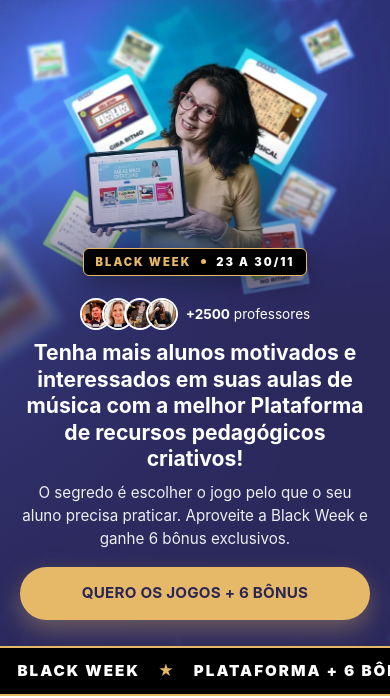
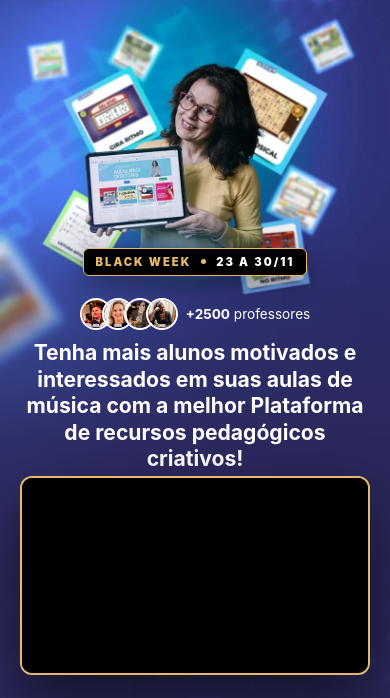
Before and after one commit to spectusmkt/black-week-jogos, a plain HTML site: page index.html in a window 390 px wide. Shown: the part 135-833 px from the top of the page. Drawn offline with Linux system fonts and the light colour scheme.

Commit message:
Vídeo da VTurb no topo (computador e celular)
Co-Authored-By: Claude Opus 5.5 <noreply@anthropic.com>

```diff
--- a/index.html
+++ b/index.html
@@ -70,6 +70,7 @@ src="https://www.facebook.com/tr?id=4709244815771841&ev=PageView&noscript=1"/ lo
 <meta name="twitter:card" content="summary_large_image">
 <meta name="twitter:image" content="https://blackweek.jogospedagogicosmusicais.com.br/img/compartilhar.jpg">
 <link rel="icon" href="img/logo-jpm.png">
+<link rel="preconnect" href="https://scripts.converteai.net" crossorigin>
 <link rel="preload" as="image" href="img/08c591dc08fec71bf85ce9ec909ac1be.webp" media="(max-width:760px)" fetchpriority="high">
 <style>
 /* ============================================================
@@ -454,12 +455,7 @@ body.com-ancora .sem-ancora{display:none!important}
 /* hero: texto + vídeo (desktop) */
 .hero-grid{display:grid;grid-template-columns:1fr 1.05fr;gap:40px;align-items:center;margin-top:30px}
 .hero-grid .hero-txt{margin-top:0}
-.vsl{position:relative;aspect-ratio:16/9;border-radius:16px;overflow:hidden;background:#000;border:3px solid var(--amarelo);box-shadow:0 26px 60px rgba(0,0,0,.55)}
-.vsl iframe,.vsl video{position:absolute;inset:0;width:100%;height:100%;border:0}
-.vsl-ph{position:absolute;inset:0;display:flex;flex-direction:column;align-items:center;justify-content:center;gap:8px;text-align:center;color:#fff;background:radial-gradient(circle at 50% 40%,rgba(91,84,166,.85),rgba(20,16,40,.95))}
-.vsl-ph .play{width:74px;height:74px;border-radius:50%;background:var(--amarelo);color:#000;display:flex;align-items:center;justify-content:center;font-size:1.7rem;padding-left:5px;box-shadow:0 0 0 10px rgba(230,185,104,.18);margin-bottom:6px}
-.vsl-ph b{font-size:1.1rem}
-.vsl-ph small{font-size:.8rem;opacity:.7}
+.vsl{position:relative;border-radius:16px;overflow:hidden;background:#000;border:3px solid var(--amarelo);box-shadow:0 26px 60px rgba(0,0,0,.55)}
 @media(min-width:761px){
   .hero{background:radial-gradient(circle at 76% 48%,rgba(140,130,235,.55) 0%,rgba(140,130,235,0) 42%),radial-gradient(circle at 8% 100%,rgba(230,185,104,.16) 0%,rgba(230,185,104,0) 38%),linear-gradient(155deg,#453e86 0%,var(--roxo-esc) 45%,#1d1838 100%)}
   .hero-bg{display:none}
@@ -468,14 +464,18 @@ body.com-ancora .sem-ancora{display:none!important}
   .hero .wrap{padding-bottom:48px}
 }
 @media(max-width:760px){
-  .hero-grid{display:block;margin-top:0}
-  .vsl{display:none}
+  .hero-grid{display:flex;flex-direction:column;align-items:stretch;gap:0;margin-top:0}
+  .hero-grid .hero-txt{display:contents}
+  .hero-grid .hero-txt>*{order:1;align-self:center}
+  .hero-grid .hero-txt>h1,.hero-grid .hero-txt>p{align-self:stretch}
+  .hero-grid .hero-txt>h1~*{order:3}
+  .vsl{order:2;margin:4px 0 16px;border-width:2px;border-radius:12px}
   .hero:after{background:linear-gradient(180deg,rgba(43,38,85,0) 30%,rgba(43,38,85,.75) 55%)}
   .hero .wrap{padding-top:10px;padding-bottom:26px}
   .hero-top .logo{height:46px;margin:0}
   .hero-bg,.hero-pessoa{background-size:100% auto;background-position:center 20px}
   .hero-pessoa{-webkit-mask-image:radial-gradient(ellipse 130px 175px at 50% 200px,#000 60%,transparent 100%);mask-image:radial-gradient(ellipse 130px 175px at 50% 200px,#000 60%,transparent 100%)}
-  .hero-grid .hero-txt{margin-top:270px}
+  .hero-grid{padding-top:270px}
   .hero .bw-selo{margin-bottom:10px;padding:5px 12px;font-size:.7rem;letter-spacing:2px}
   .prof{margin-bottom:10px;gap:8px}
   .prof .av img{width:32px;height:32px;margin-left:-10px}
@@ -666,11 +666,9 @@ footer a{color:var(--amarelo)}
       <p>O segredo é escolher o jogo pelo que o seu aluno precisa praticar. Aproveite a Black Week e ganhe 6 bônus exclusivos.</p>
       <a href="#planos" class="btn btn--amarelo">Quero os jogos + 6 bônus</a>
     </div>
-    <!-- VÍDEO (VTurb) — só no computador.
-         Quando o vídeo estiver na VTurb, apague o bloco "vsl-ph" abaixo e cole no lugar
-         o código de incorporação que a VTurb fornece. -->
+    <!-- VÍDEO (VTurb) — computador: coluna da direita; celular: logo abaixo do título. -->
     <div class="vsl">
-      <div class="vsl-ph"><span class="play">▶</span><b>Vídeo de apresentação</b><small>Espaço reservado para o vídeo da VTurb</small></div>
+      <vturb-smartplayer id="vid-6b039fc50558bd738efcc20f" style="display: block; margin: 0 auto; width: 100%; "><div class="vturb-player-placeholder" style="position: relative; width: 100%; padding: 56.25% 0 0; z-index: 0; background-color: black;"></div></vturb-smartplayer> <script type="text/javascript"> var s=document.createElement("script"); s.src="https://scripts.converteai.net/3b202027-84cd-4a32-b05f-0770c0097dd0/players/6b039fc50558bd738efcc20f/v4/player.js", s.async=!0,document.head.appendChild(s); </script>
     </div>
     </div>
   </div>
```
